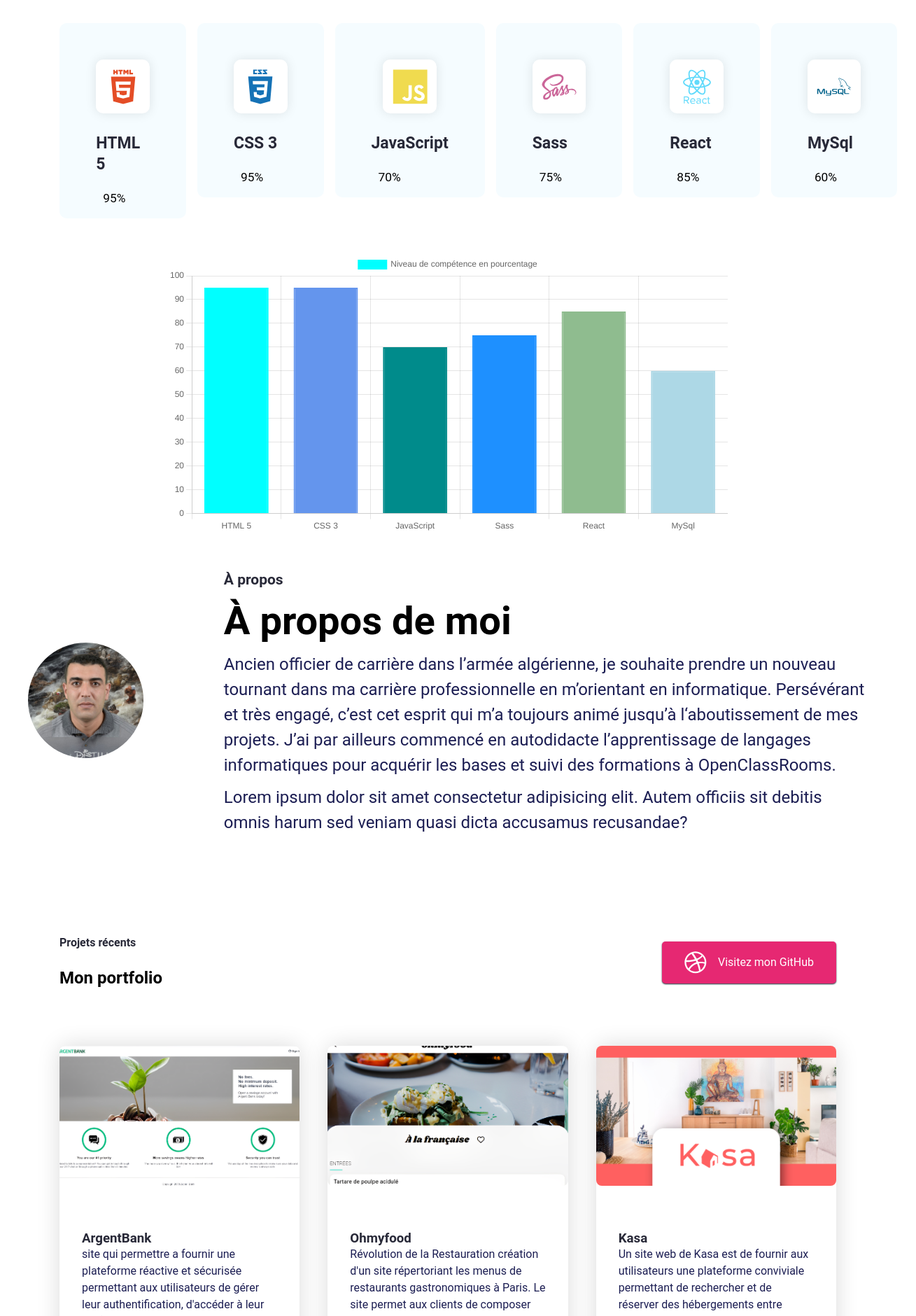
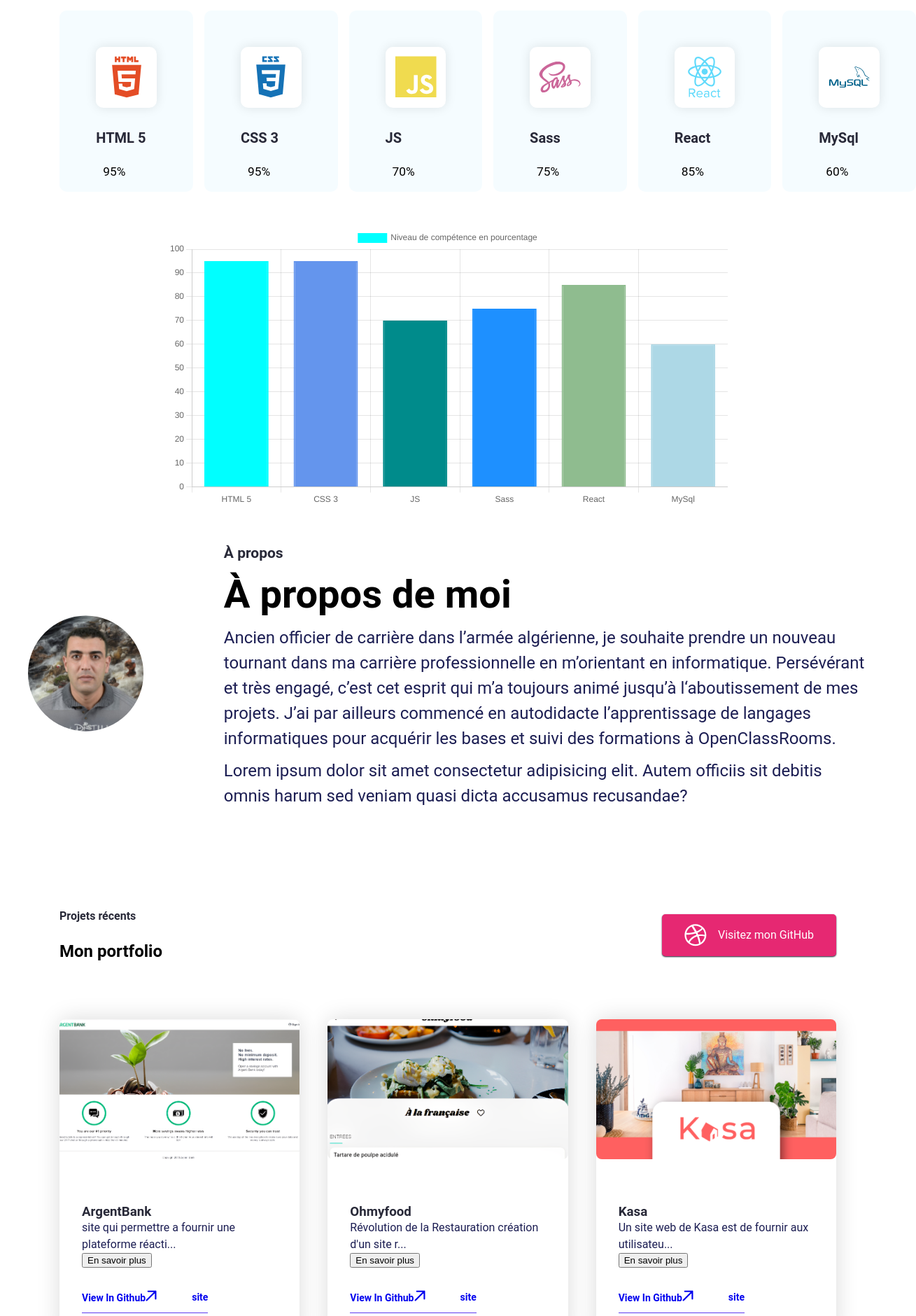
Before and after one commit to samiNedjai/Portfolio, a React (Create React App) app: page / in a window 1280 px wide. Shown: the part 920-2800 px from the top of the page at 70% size, 1309 px wide, since content can reach past the window. Built offline with nearby package versions, Linux system fonts and the light colour scheme.

Commit message:
animation card

```diff
--- a/package.json
+++ b/package.json
@@ -16,6 +16,7 @@
     "react-router-dom": "^6.14.2",
     "react-scripts": "5.0.1",
     "react-scroll": "^1.8.9",
+    "react-spring": "^9.7.3",
     "web-vitals": "^2.1.4"
   },
   "scripts": {
--- a/src/App.css
+++ b/src/App.css
@@ -270,7 +270,7 @@ h2 {
   flex-direction: column;
   align-items: center;
   gap: 40px;
-  /* flex: 1 0 0; */
+  flex: 1 0 0;
   border-radius: 10.6px;
   background: var(--bg-shade);
   /* min-height: 250px; */
@@ -300,7 +300,7 @@ h2 {
 }
 .skills--section--title {
   color: var(--heading-color);
-  font-size: 32px;
+  font-size: 28px;
   font-weight: 700;
   line-height: 45px;
 }
@@ -397,6 +397,9 @@ h2 {
   cursor: pointer;
   border-top-left-radius: 12px;
   border-top-right-radius: 12px;
+  opacity: 0;
+  transform: translateY(50px);
+  transition: opacity 0.5s ease, transform 0.5s ease;
 }
 .portfolio--section--card--content {
   display: flex;
@@ -552,7 +555,7 @@ input[type="checkbox"] {
     line-height: 70px;
   }
   .skills--section--title {
-    font-size: 28px;
+    font-size: 24px;
     line-height: 40px;
   }
 }
@@ -572,7 +575,7 @@ input[type="checkbox"] {
     gap: 20px;
   }
   .skills--section--title {
-    font-size: 23px;
+    font-size: 20px;
     line-height: 30px;
   }
   .skills--section--description {
@@ -611,6 +614,10 @@ input[type="checkbox"] {
   .hero--section--content--box {
     align-items: center;
   }
+  .skills--section--title {
+    font-size: 15px;
+    line-height: 30px;
+  }
   .portfolio--container-box {
     gap: 30px;
   }
@@ -629,7 +636,7 @@ input[type="checkbox"] {
   .hero--section--title,
   .skills--section--heading,
   .sections--heading {
-    font-size: 35px;
+    font-size: 25px;
     line-height: 40px;
   }
   .hero--section--content--box {
@@ -732,12 +739,23 @@ input[type="checkbox"] {
   .nav__hamburger.active :nth-child(3) {
     transform: rotate(-45deg) translate(0.45rem, -0.1875rem);
   }
+
   .hero--section-description {
     font-size: 18px;
     line-height: 30px;
   }
-  .skills-section--heading {
-    font-size: 45px;
+  .skills-section--heading  {
+    font-size: 25px;
+  }
+  .skills--section--card {
+    padding: 52px;
+    padding-bottom: 0px;
+     flex-direction:row;
+    align-items: center;
+    gap: 0px;
+  }
+  .canvas-container{
+    height: auto;
   }
 }
 
--- a/src/Pages/Home/HeroSection.jsx
+++ b/src/Pages/Home/HeroSection.jsx
@@ -8,7 +8,7 @@ export default function HeroSection() {
           <h1 className="hero--section--title">
             <span className="hero--section-title--color">FRONT-END</span>{" "}
             <br />
-            Developer
+            Développeur
           </h1>
           <p className="hero--section-description">
             Intégrateur web.
--- a/src/Pages/Home/Homescreen/index.jsx
+++ b/src/Pages/Home/Homescreen/index.jsx
@@ -1,3 +1,4 @@
+import { useState } from "react";
 import AboutMe from "../AboutMe";
 import ContactMe from "../ContactMe";
 import Footer from "../Footer";
@@ -6,13 +7,14 @@ import MyPortfolio from "../MyPortfolio";
 import MySkills from "../MySkills";
 
 export default function Home() {
+  const [activeSection, setActiveSection] = useState('HeroSection');
   return (
     <>
-      <HeroSection />
-      <MySkills />
-      <AboutMe />
-      <MyPortfolio />
-      <ContactMe />
+      <HeroSection setActiveSection={setActiveSection} />
+      <MySkills setActiveSection={setActiveSection} />
+      <AboutMe setActiveSection={setActiveSection} />
+      <MyPortfolio setActiveSection={setActiveSection} activeSection={activeSection} />
+      <ContactMe setActiveSection={setActiveSection} />
       <Footer />
     </>
   );
--- a/src/Pages/Home/MyPortfolio.jsx
+++ b/src/Pages/Home/MyPortfolio.jsx
@@ -1,12 +1,35 @@
-import React from "react";
+import React, { useState, useEffect } from "react";
+import { useSpring, animated } from 'react-spring';
 import data from "../../data/index.json";
 
 export default function MyPortfolio() {
+  const [expandedCardIndex, setExpandedCardIndex] = useState(null);
+
+  const [showCards, setShowCards] = useState(false);
+  const cardSpring = useSpring({
+    opacity: showCards ? 1 : 0,
+    transform: showCards ? 'translateY(0)' : 'translateY(50px)',
+  });
   // Divisez les données en groupes de 3
   const portfolioGroups = [];
   for (let i = 0; i < data.portfolio.length; i += 3) {
     portfolioGroups.push(data.portfolio.slice(i, i + 3));
   }
+  useEffect(() => {
+    // Utilisez une fonction récursive pour définir le délai d'affichage de chaque carte
+    const showNextCard = (index) => {
+      if (index < data.portfolio.length) {
+        // Définir la carte actuelle pour l'affichage
+        setShowCards(index);
+        // Appeler la fonction récursive après un délai
+        setTimeout(() => showNextCard(index + 1), 500); // ajustez le délai selon vos préférences
+      }
+    };
+
+    // Commencez à afficher les cartes après un court délai initial
+    setTimeout(() => showNextCard(0), 500);
+
+  }, []);
   return (
     <section className="portfolio--section" id="MyPortfolio">
       <div className="portfolio--container-box">
@@ -36,16 +59,32 @@ export default function MyPortfolio() {
       </div>
       <div className="portfolio--section--container">
         {data?.portfolio?.map((item, index) => (
-          <div key={index} className="portfolio--section--card">
+
+              <animated.div
+              key={index}
+              className="portfolio--section--card"
+              style={{
+                ...cardSpring,
+                opacity: showCards ? 1 : 0,
+                transform: showCards ? "translateY(0)" : "translateY(50px)",
+                transitionDelay: showCards ? `${index * 300}ms` : "0ms",
+                visibility: showCards ? "visible" : "hidden",
+              }}
+              >
               <div className="portfolio--section--img">
                 <img src={item.src} alt="Placeholder" />
               </div>
               <div className="portfolio--section--card--content">
                 <div>
                   <h3 className="portfolio--section--title">{item.title}</h3>
-                <p className="text-md">{item.description}</p>
+                  <p className="text-md">
+                  {expandedCardIndex === index ? item.description : item.description.substring(0, 50) + '...'}
+        </p>
+        <button onClick={() => setExpandedCardIndex(expandedCardIndex === index ? null : index)}>
+          {expandedCardIndex === index ? 'Réduire' : 'En savoir plus'}
+        </button>
                 </div>
-              <p className="text-sm portfolio--link" >
+                <p className="text-sm portfolio--link">
                   <a href={item.lien}>
                     {item.link}
                     <svg
@@ -67,7 +106,8 @@ export default function MyPortfolio() {
                   <a href={item.site}> site </a>
                 </p>
               </div>
-          </div>
+</animated.div>
+
         ))}
       </div>
     </section>
--- a/src/Pages/Home/MySkills.jsx
+++ b/src/Pages/Home/MySkills.jsx
@@ -62,7 +62,7 @@ export default function MySkills() {
         {skills.map((skill, index) => (
           <div key={index} className="skills--section--card">
             <div className="skills--section--img">
-            <img src={`${process.env.PUBLIC_URL}/devicon/${skill.class}.svg`} alt={skill.name} style={{ width: '50px', height: '50px' }} />
+            <img src={`${process.env.PUBLIC_URL}/devicon/${skill.class}.svg`} alt={skill.name} style={{ width: '60px', height: '60px' }} />
 
             </div>
             <div className="skills--section--card--content">
--- a/src/data/index.json
+++ b/src/data/index.json
@@ -13,7 +13,7 @@
       },
 
       {
-        "name": "JavaScript",
+        "name": "JS",
         "class": "devicon-javascript-plain",
         "level": "70"
       },
```
Also changed, not shown: 1 other file (tests, documents, lock files or other folders). Lines whose indentation alone changed are shown as unchanged.
